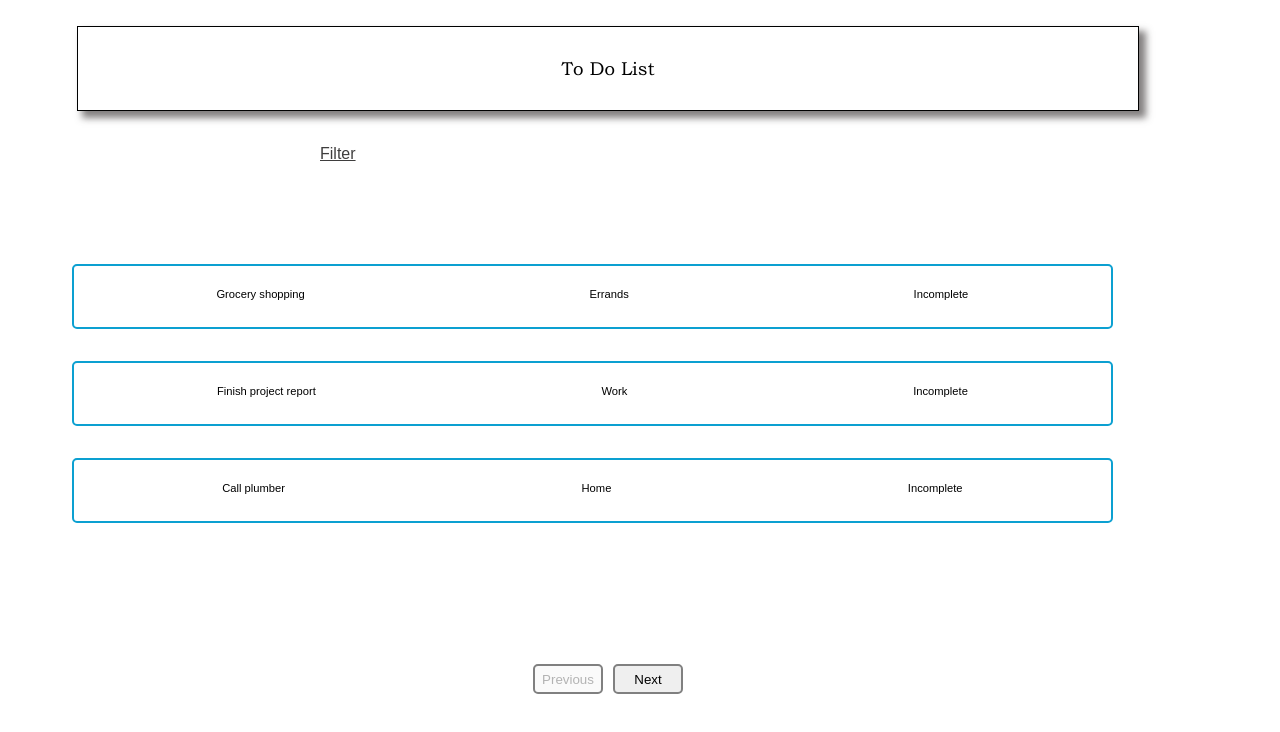
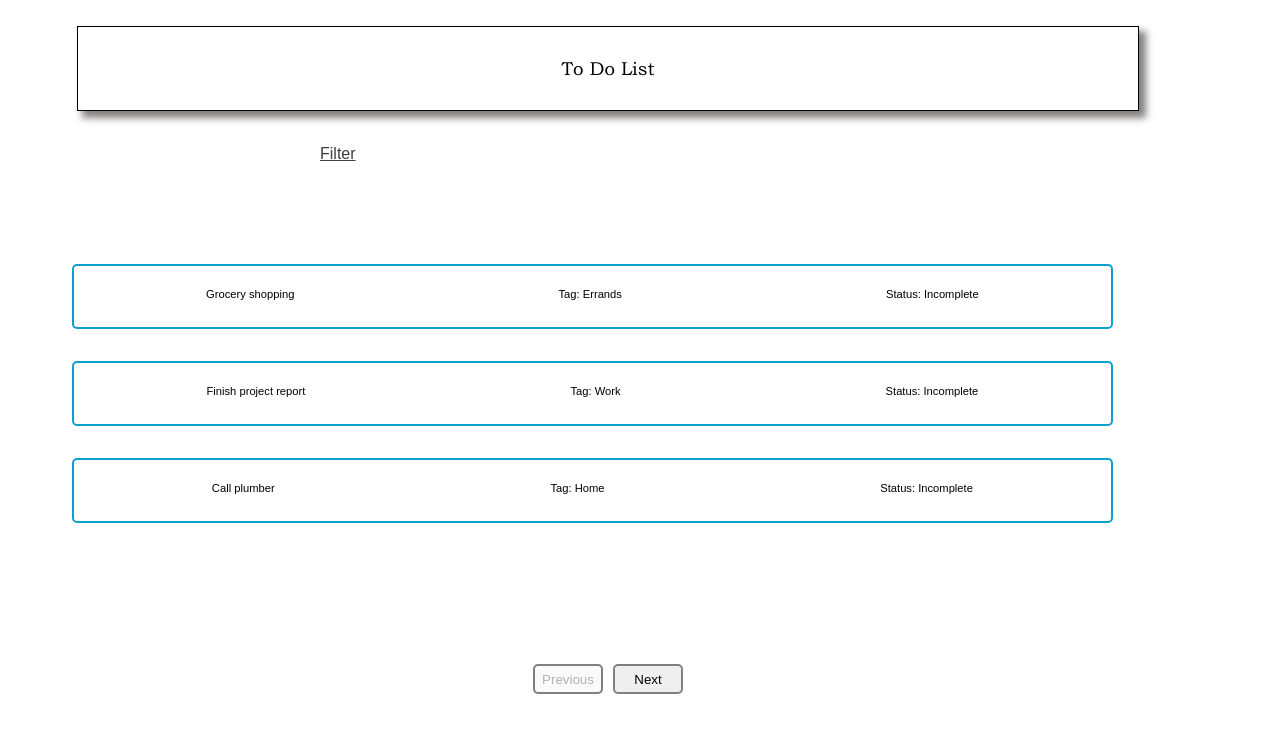
Before and after one commit to NatsuDrag9/todo-list-app, a React (Vite) app: page / in a window 1280 px wide. Shown: the top 732 px of the page. Built offline with nearby package versions, Linux system fonts and the light colour scheme.

Commit message:
Displayed words tag and status

```diff
--- a/src/components/TodoList.tsx
+++ b/src/components/TodoList.tsx
@@ -46,8 +46,8 @@ const TodoList = () => {
           return (
             <div className="task" key={index} data-testid={`task${index + 1}`}>
               <p className="name">{task.name}</p>
-              <p className="tag">{task.tag}</p>
-              <p className="status">{task.status}</p>
+              <p className="tag">Tag: {task.tag}</p>
+              <p className="status">Status: {task.status}</p>
             </div>
           );
         })}
```
